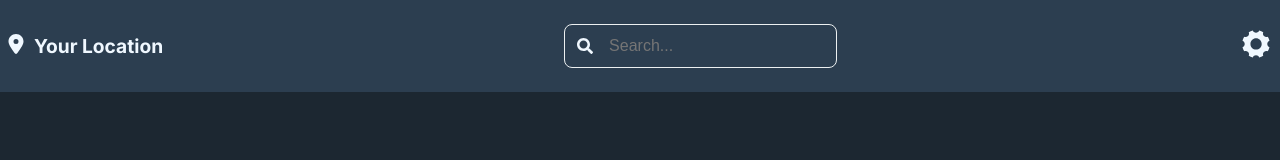
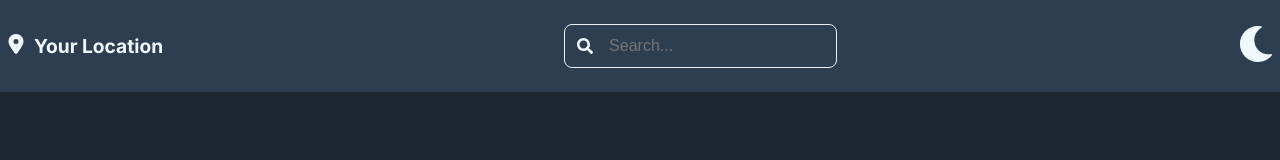
Before and after one commit to Isypzenko/Weather-App, a React (Vite) app: page / in a window 1280 px wide. Shown: the top 160 px of the page. Built offline with nearby package versions, Linux system fonts and the light colour scheme.

Commit message:
Changed the settings icon to the moon

```diff
--- a/src/components/UI/ButtonSettings.tsx
+++ b/src/components/UI/ButtonSettings.tsx
@@ -1,5 +1,5 @@
 import React from "react";
-import { IoIosSettings } from "react-icons/io";
+import { FaMoon } from "react-icons/fa";
 import "../../styles/ButtonSettings.css";
 import { useTheme } from "../../context/ThemeContext";
 interface Props {}
@@ -22,7 +22,7 @@ const ButtonSettings: React.FC<Props> = ({}) => {
   return (
     <div className="settings">
       <button onClick={toggleTheme}>
-        <IoIosSettings size={iconSize} color="#d3d1d1" />
+        <FaMoon size={iconSize} color="#d3d1d1" />
       </button>
     </div>
   );
```
